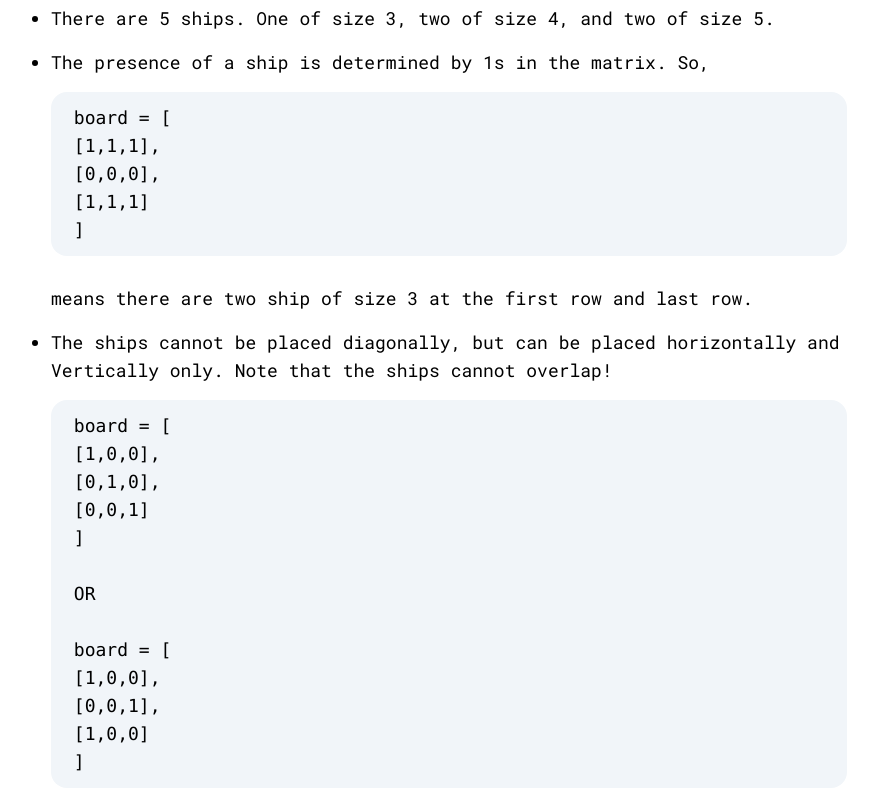
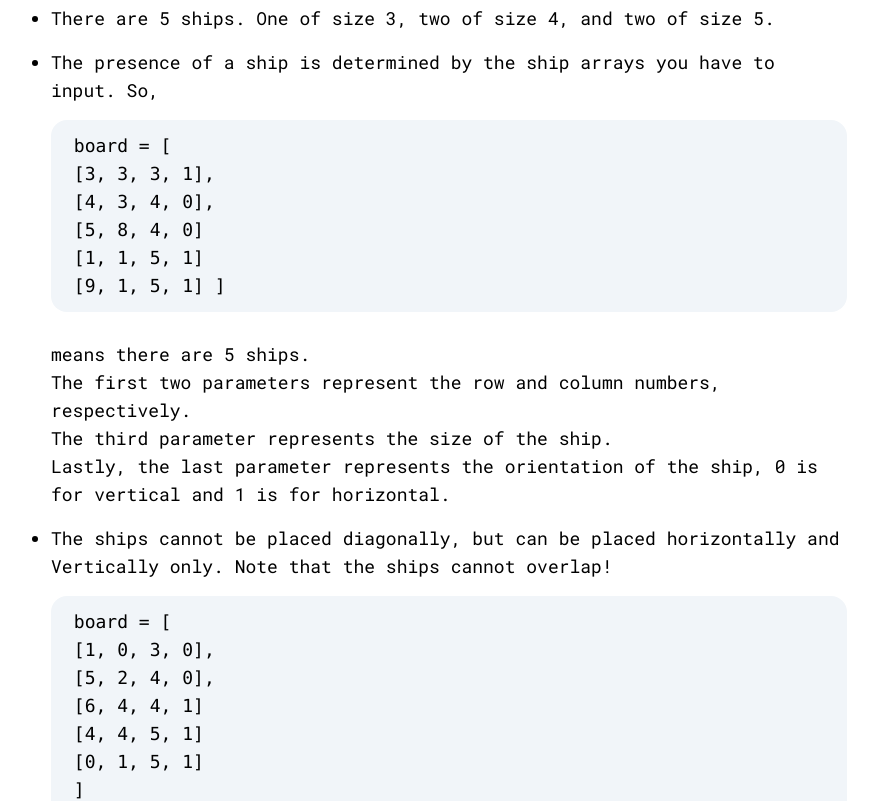
Before and after one commit to MU-Enigma/battleship, a Vue app: page / in a window 1280 px wide. Shown: the part 4080-4881 px from the top of the page, without its empty margins (225-1103 px from the left). Built offline with nearby package versions, Linux system fonts and the light colour scheme.

Commit message:
Made apt changes to the how to play content

```diff
--- a/src/App.vue
+++ b/src/App.vue
@@ -100,23 +100,32 @@ import Footer from './components/Footer.vue'
 						How to Set Up Board :
 						<ul class="flex flex-col gap-4 list-disc ml-5 mt-3">
 							<li>There are 5 ships. One of size 3, two of size 4, and two of size 5.</li>
-							<li>The presence of a ship is determined by 1s in the matrix. So,<br>
+							<li>The presence of a ship is determined by the ship arrays you have to input. So,<br>
 								<code class="block whitespace-pre bg-slate-100 dark:bg-slate-900 rounded-2xl p-3 mt-4">
 									board = [<br>
-											[1,1,1],<br>
-											[0,0,0],<br>
-											[1,1,1]<br>
+											[3, 3, 3, 1],<br>
+											[4, 3, 4, 0],<br>
+											[5, 8, 4, 0]<br>
+											[1, 1, 5, 1]<br>
+											[9, 1, 5, 1]
 									]<br>
 								</code><br>
-								means there are two ship of size 3 at the first row and last row.<br>
+								means there are 5 ships.<br>
+								The first two parameters represent the row and column numbers, respectively.<br>
+								The third parameter represents the size of the ship.<br>
+								Lastly, the last parameter represents the orientation of the ship, 0 is for vertical and 1 is for horizontal.
+
+
 							</li>
 							<li>
 								The ships cannot be placed diagonally, but can be placed horizontally and Vertically only. Note that the ships cannot overlap!
 								<code class="block whitespace-pre bg-slate-100 dark:bg-slate-900 rounded-2xl p-3 mt-4">
 									board = [<br>
-											[1,0,0],<br>
-											[0,1,0],<br>
-											[0,0,1]<br>
+											[1, 0, 3, 0],<br>
+											[5, 2, 4, 0],<br>
+											[6, 4, 4, 1]<br>
+											[4, 4, 5, 1]<br>
+											[0, 1, 5, 1]<br>
 									]<br><br>
 									OR<br><br>
 									board = [<br>
```
